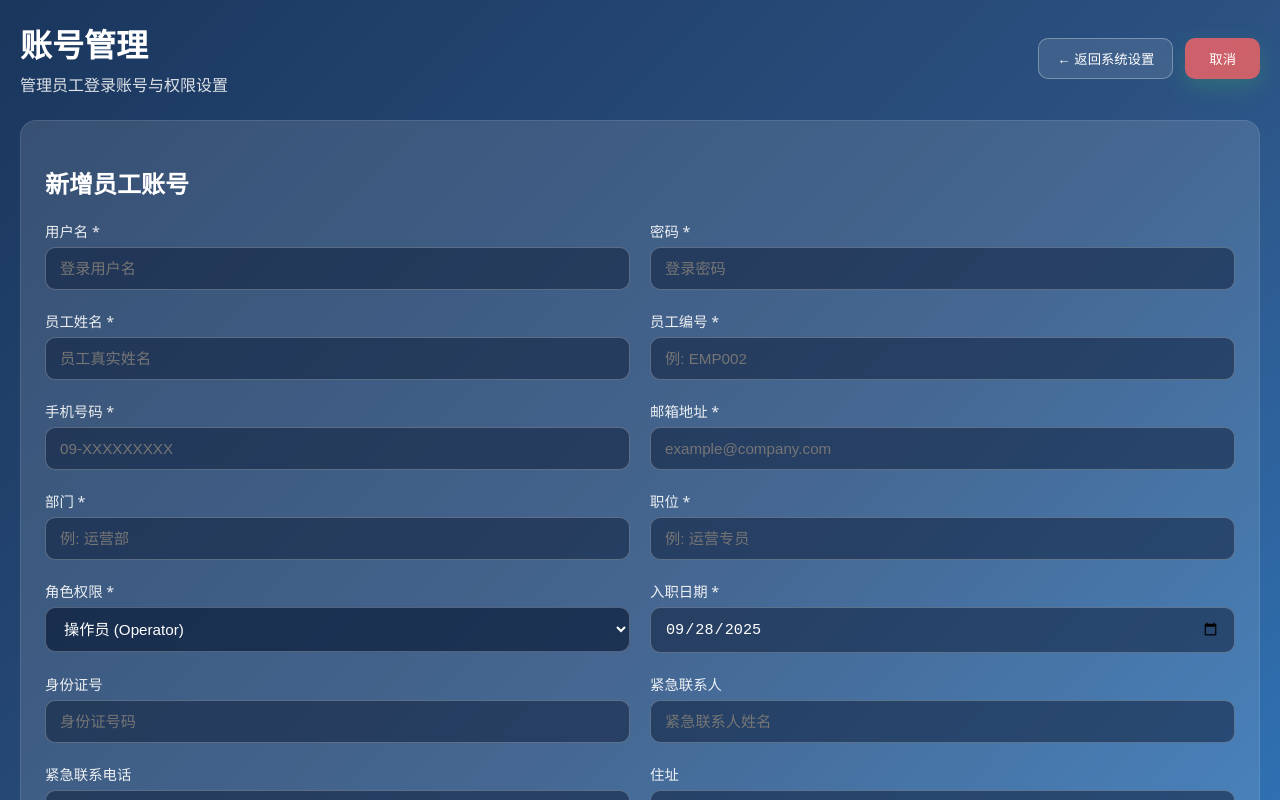
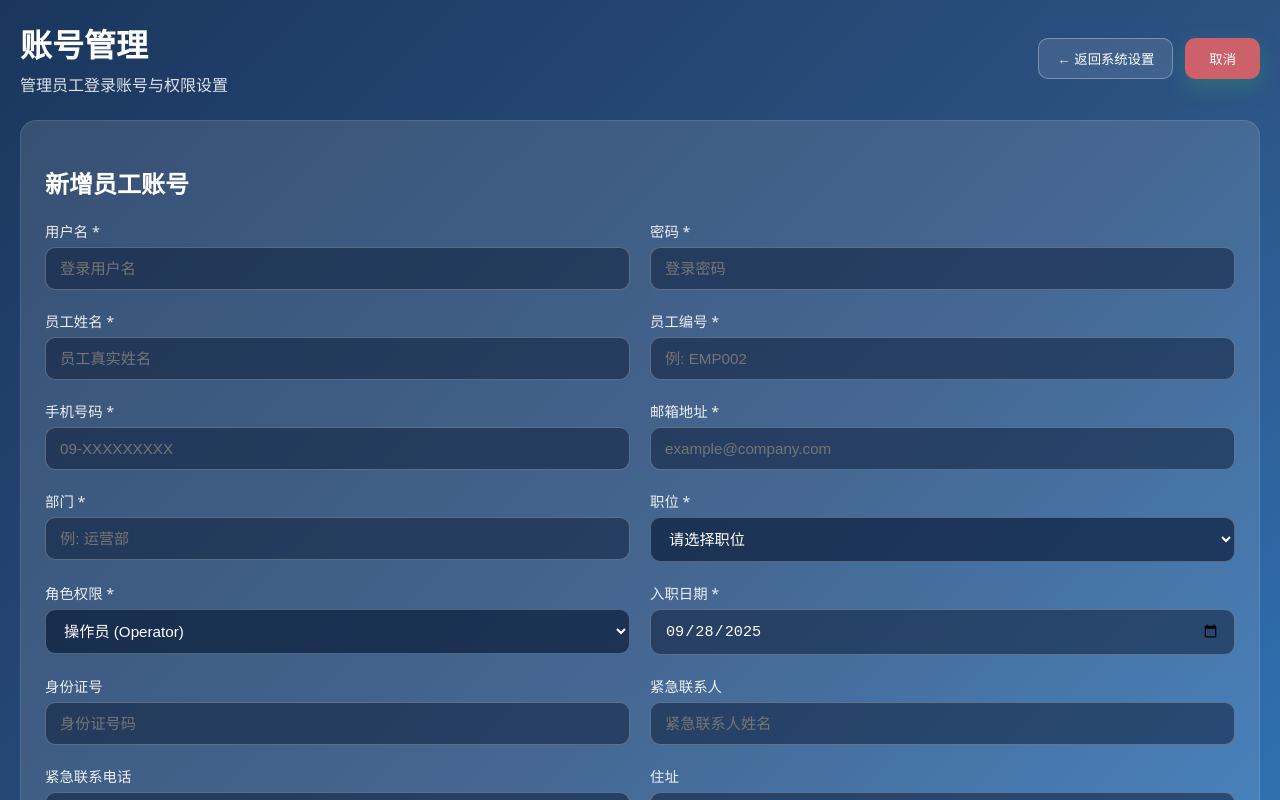
Before and after one commit to huangdelun16-lgtm/ml-express, a React (Create React App) app: page /admin/accounts in a window 1280 px wide. Both pictures are taken after a click on the button "+ 新增账号". Shown: the top 800 px of the page. Built offline with nearby package versions, Linux system fonts and the light colour scheme; no server answers; the database is empty; the HTML template or start-up script is replaced by a standard one.

Commit message:
优化账号管理 - 将职位改为下拉选择，预设常用职位（销售、财务、骑手等）

```diff
--- a/src/pages/AccountManagement.tsx
+++ b/src/pages/AccountManagement.tsx
@@ -286,15 +286,30 @@ const AccountManagement: React.FC = () => {
               </div>
               <div>
                 <label style={labelStyle}>职位 *</label>
-                <input
-                  type="text"
+                <select
                   name="position"
                   value={formData.position}
                   onChange={handleInputChange}
-                  placeholder="例: 运营专员"
                   style={inputStyle}
                   required
-                />
+                >
+                  <option value="">请选择职位</option>
+                  <option value="销售">销售</option>
+                  <option value="销售主管">销售主管</option>
+                  <option value="财务">财务</option>
+                  <option value="财务经理">财务经理</option>
+                  <option value="骑手">骑手</option>
+                  <option value="骑手队长">骑手队长</option>
+                  <option value="客服">客服</option>
+                  <option value="客服主管">客服主管</option>
+                  <option value="运营专员">运营专员</option>
+                  <option value="运营经理">运营经理</option>
+                  <option value="技术支持">技术支持</option>
+                  <option value="仓库管理员">仓库管理员</option>
+                  <option value="调度员">调度员</option>
+                  <option value="人事专员">人事专员</option>
+                  <option value="系统管理员">系统管理员</option>
+                </select>
               </div>
               <div>
                 <label style={labelStyle}>角色权限 *</label>
```
Also changed, not shown: 2 other files (tests, documents, lock files or other folders).
